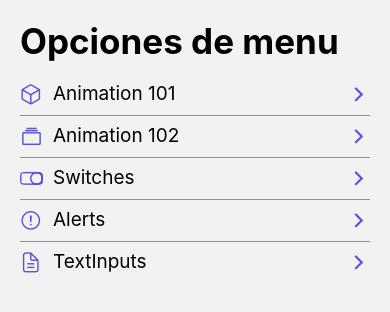
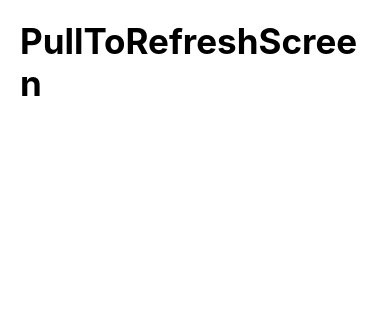
Before and after one commit to alemosmusi/rncomponent, a React Native app: screen /PullToRefreshScreen in a window 390 px wide. Shown: the top 312 px of the page. Built offline with nearby package versions, Linux system fonts and the light colour scheme.

Commit message:
agregado refresh

```diff
--- a/src/data/menuItems.tsx
+++ b/src/data/menuItems.tsx
@@ -29,4 +29,9 @@ export const menuItems: MenuItem[]  = [
       icon: 'document-text-outline',
       component: 'TextInputScreen',
     },
+    {
+      name: 'PullToRefresh',
+      icon: 'refresh-outline',
+      component: 'PullToRefreshScreen',
+    },
   ];
--- a/src/navigator/Navigator.tsx
+++ b/src/navigator/Navigator.tsx
@@ -5,6 +5,7 @@ import Animation102Screen from '../screens/Animation102Screen';
 import SwitchScreen from '../screens/SwitchScreen';
 import AlertScreen from '../screens/AlertScreen';
 import TextInputScreen from '../screens/TextInputScreen';
+import PullToRefreshScreen from '../screens/PullToRefreshScreen';
 
 const Stack = createStackNavigator();
 
@@ -12,7 +13,10 @@ export const Navigator= () =>{
   return (
     <Stack.Navigator
         screenOptions={{
-            headerShown:false
+            headerShown:false,
+            cardStyle:{
+              backgroundColor: 'white'
+            }
         }}
 
     >
@@ -22,6 +26,7 @@ export const Navigator= () =>{
       <Stack.Screen name="SwitchScreen" component={SwitchScreen} />
       <Stack.Screen name="AlertScreen" component={AlertScreen} />
       <Stack.Screen name="TextInputScreen" component={TextInputScreen} />
+      <Stack.Screen name="PullToRefreshScreen" component={PullToRefreshScreen} />
     </Stack.Navigator>
   );
 }
--- /dev/null
+++ b/src/screens/PullToRefreshScreen.tsx
@@ -0,0 +1,64 @@
+import React, { useState } from 'react'
+import { RefreshControl, ScrollView, Text, View } from 'react-native'
+import HeaderTitle from '../components/HeaderTitle'
+import { styles } from '../theme/appTheme'
+
+const PullToRefreshScreen = () => {
+
+        const [refreshing, setRefreshing] = useState(false)
+
+        const [data, setData] = useState<string>()
+
+
+        const onRefresh = () =>{
+            setRefreshing(true)
+
+            setTimeout(() => {
+                console.log('Terminamos');
+                setRefreshing(false)
+                setData('hola mundo')
+            }, 3000);
+        }
+
+
+
+
+   return (
+
+
+    <ScrollView
+        refreshControl={
+            <RefreshControl
+                refreshing={refreshing}
+                onRefresh={onRefresh}
+                progressViewOffset={50}
+                progressBackgroundColor={'#5856D6'}
+                colors={['white','red','orange']}
+                style={{backgroundColor:'#5856D6'}}
+                tintColor='white'
+                title='Refreshing'
+                titleColor="black"
+
+            />
+
+        }
+    >
+
+       <View style={styles.globlaMargin}>
+           <HeaderTitle title='PullToRefreshScreen'/>
+           {
+            data &&
+
+           <HeaderTitle
+           title={data}
+           />
+           }
+
+
+
+       </View>
+    </ScrollView>
+)
+}
+
+export default PullToRefreshScreen
```
